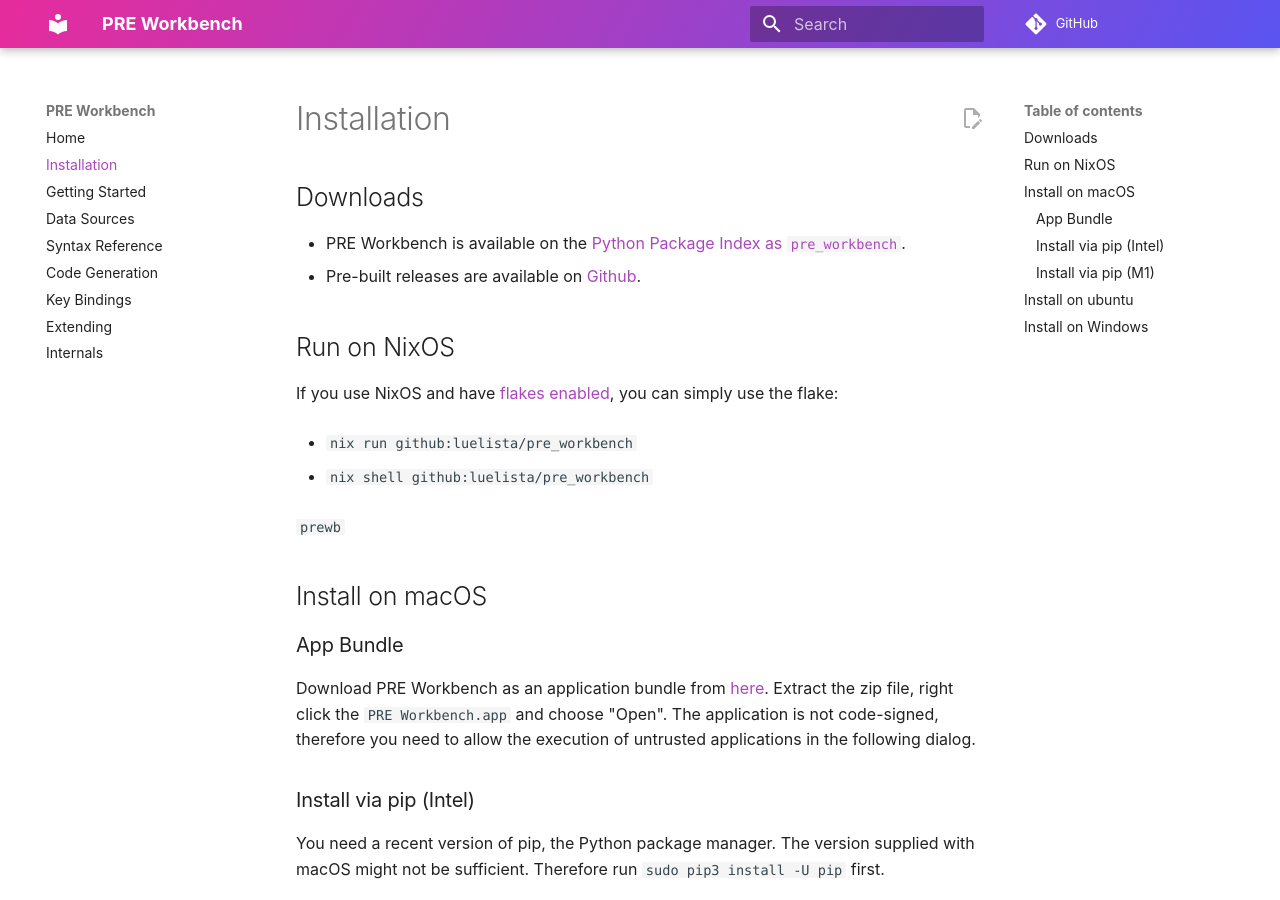
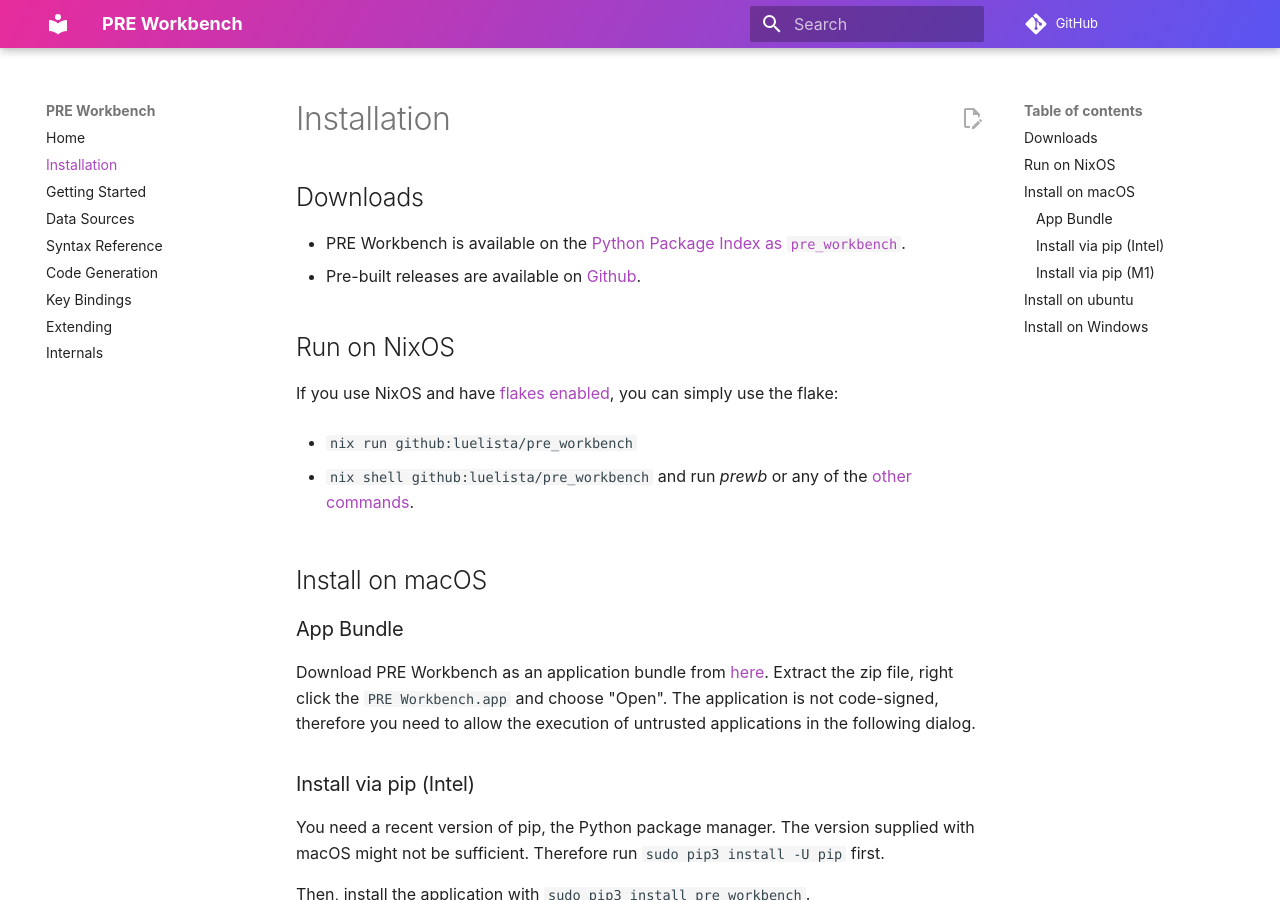
Before and after one commit to luelista/pre_workbench, an MkDocs documentation site: the page built from docs/install.md, in a window 1280 px wide and 900 px high. Built offline with MkDocs 1.6.1 and Material for MkDocs 9.7.7, drawn with Linux system fonts in a browser that asks for light colours; comment, search, counter and statistics services are not loaded.

Commit message:
fix markdown formatting

```diff
--- a/docs/install.md
+++ b/docs/install.md
@@ -14,9 +14,7 @@
 
 * `nix run github:luelista/pre_workbench`
 
-* `nix shell github:luelista/pre_workbench`
-
-  `prewb`
+* `nix shell github:luelista/pre_workbench` and run *prewb* or any of the [other commands](getting-started.md#command-line-interface).
 
 
 ## Install on macOS
```
